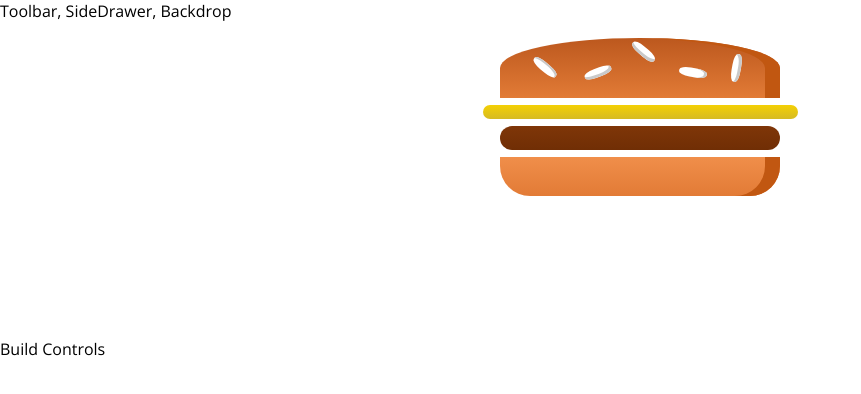
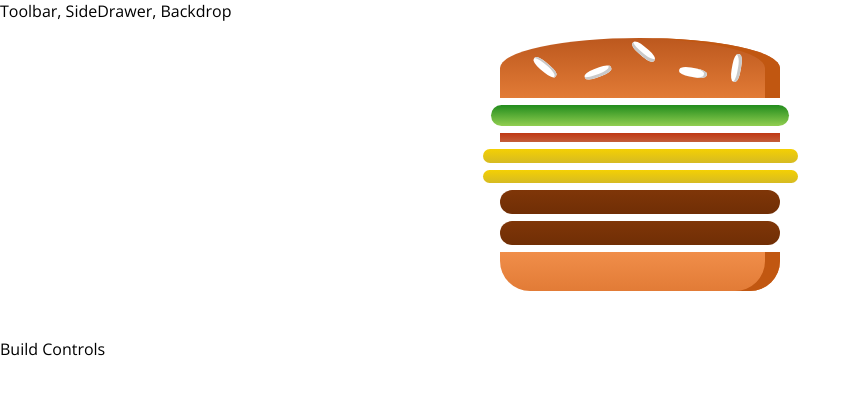
Before and after one commit to Klupzor/Burger-App, a React app: page / in a window 1280 px wide. Shown: the top 394 px of the page, without its empty margins (0-861 px from the left). Built offline with nearby package versions, Linux system fonts and the light colour scheme.

Commit message:
outputting burger ingredient dynamically

```diff
--- a/src/components/Burger/Burger.js
+++ b/src/components/Burger/Burger.js
@@ -3,11 +3,16 @@
 import BurgerIngredient from './BurgerIngredient/BurgerIngredient';
 
 const burguer = (props) => {
+    const trasnformedIngredients = Object.keys(props.ingredients)
+    .map(igKey => {
+        return [...Array(props.ingredients[igKey])].map((_, i) => {
+            return <BurgerIngredient key={igKey + i} type={igKey} />;
+        });
+    });
     return (
         <div className={clasees.Burger}>
             <BurgerIngredient type="bread-top"/>
-            <BurgerIngredient type="cheese"/>
-            <BurgerIngredient type="meat"/>
+            {trasnformedIngredients}
             <BurgerIngredient type="bread-bottom"/>
         </div>
     );
--- a/src/containers/BurguerBuilder/BurguerBuilder.js
+++ b/src/containers/BurguerBuilder/BurguerBuilder.js
@@ -3,10 +3,18 @@
 import Burger from '../../components/Burger/Burger';
 
 class BurgerBuilder extends Component {
+    state = {
+        ingredients: {
+            salad: 1,
+            bacon: 1,
+            cheese: 2,
+            meat: 2
+        }
+    }
     render() {
         return (
             <Aux>
-                <Burger />
+                <Burger ingredients={this.state.ingredients}/>
                 <div> Build Controls</div>
             </Aux>
         );
```
